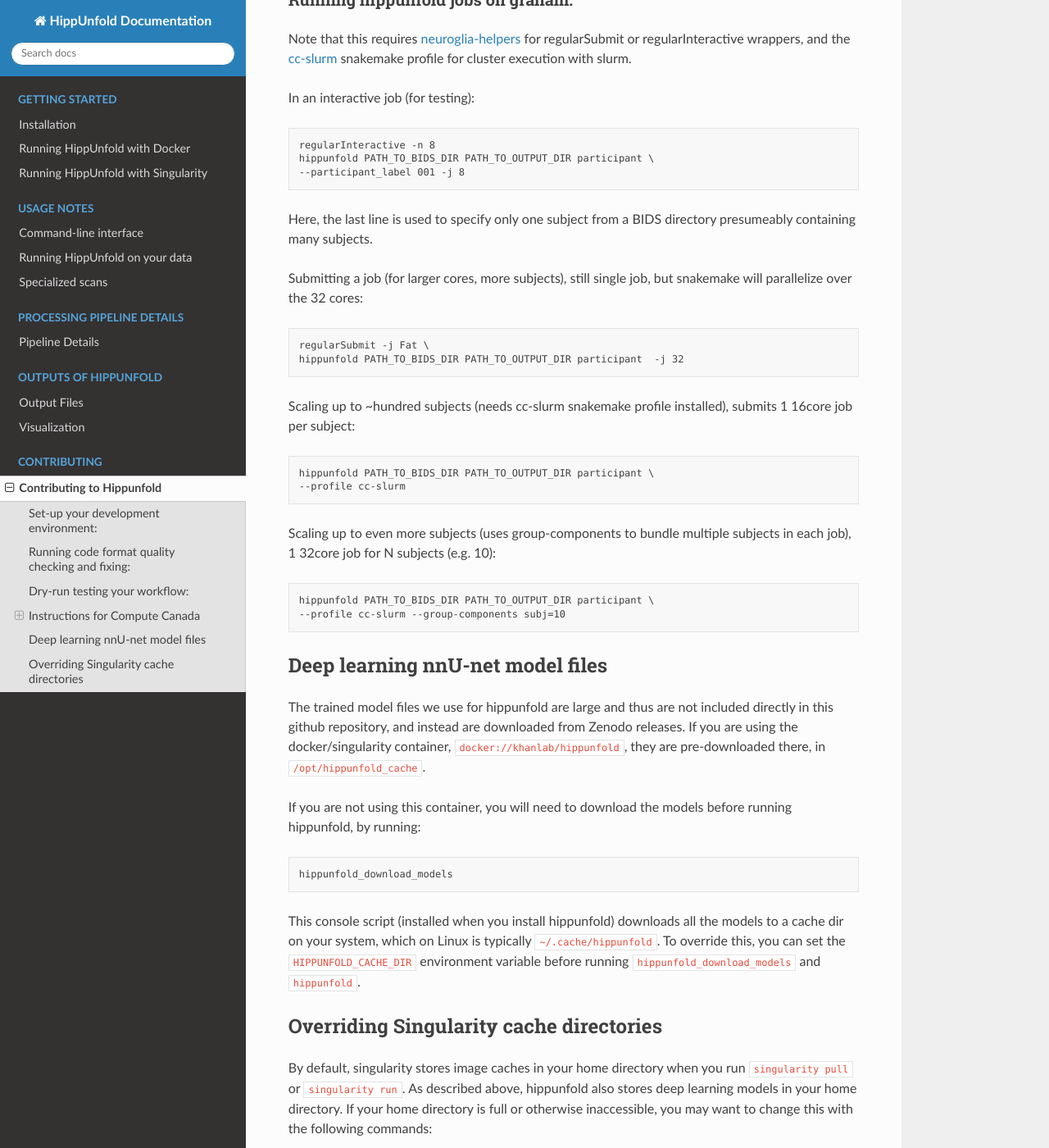
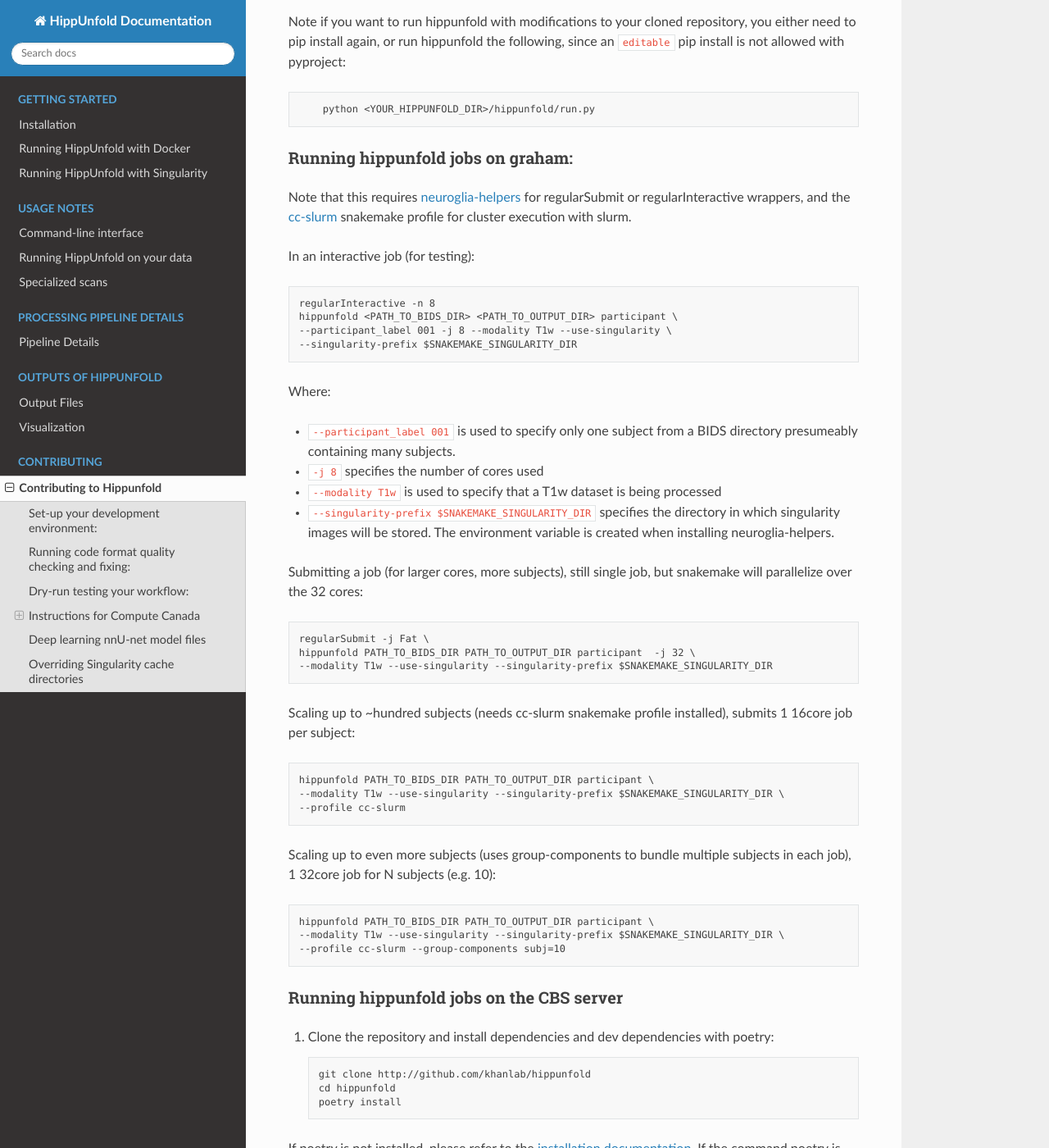
Before and after one commit to mcespedes99/hippunfold, a Sphinx documentation site: the page built from docs/contributing/contributing.md, in a window 1280 px wide and 1400 px high, scrolled down 2477 px. Shown: the whole window at 82% size. Built offline with Sphinx 7.4.7 and the Read the Docs theme 2.0.0, drawn with Linux system fonts in a browser that asks for light colours; some of the changed text lies outside the part shown.

Commit message:
Update_documentation
Implementation of new updates related to execution of HippUnfold in graham and CBS server

```diff
--- a/docs/contributing/contributing.md
+++ b/docs/contributing/contributing.md
@@ -91,9 +91,18 @@
         git clone https://github.com/khanlab/hippunfold.git
         pip install hippunfold/
 
-3. Run hippunfold:
+3. To run Hippunfold on Graham as a member of the Khan lab, please configure the
+[neuroglia-helpers](https://github.com/khanlab/neuroglia-helpers) with the khanlab profile.
 
-        hippunfold ...
+4. Set an environment variable in your bash profile (~/.bash_profile) with the location of the
+trained models. For Khan lab's members, the following line must be add to the bash profile file:
+
+        export HIPPUNFOLD_CACHE_DIR="/project/6050199/akhanf/opt/hippunfold_trained_models"
+
+Note: make sure to reload your bash profile if needed (`source ~./bash_profile`).
+
+5. For an easier execution in Graham, it's recommended to also install
+[cc-slurm](https://github.com/khanlab/cc-slurm) snakemake profile for cluster execution with slurm.
 
 Note if you want to run hippunfold with modifications to your cloned
 repository, you either need to pip install again, or run hippunfold the following, since
@@ -111,31 +120,55 @@
 In an interactive job (for testing):
 
     regularInteractive -n 8
-    hippunfold PATH_TO_BIDS_DIR PATH_TO_OUTPUT_DIR participant \
-    --participant_label 001 -j 8
+    hippunfold <PATH_TO_BIDS_DIR> <PATH_TO_OUTPUT_DIR> participant \
+    --participant_label 001 -j 8 --modality T1w --use-singularity \
+    --singularity-prefix $SNAKEMAKE_SINGULARITY_DIR
 
-Here, the last line is used to specify only one subject from a BIDS
+Where:
+ - `--participant_label 001` is used to specify only one subject from a BIDS
 directory presumeably containing many subjects.
+ - `-j 8` specifies the number of cores used
+ - `--modality T1w` is used to specify that a T1w dataset is being processed
+ - `--singularity-prefix $SNAKEMAKE_SINGULARITY_DIR` specifies the directory in
+which singularity images will be stored. The environment variable is created
+when installing neuroglia-helpers.
 
 Submitting a job (for larger cores, more subjects), still single job,
 but snakemake will parallelize over the 32 cores:
 
     regularSubmit -j Fat \
-    hippunfold PATH_TO_BIDS_DIR PATH_TO_OUTPUT_DIR participant  -j 32
+    hippunfold PATH_TO_BIDS_DIR PATH_TO_OUTPUT_DIR participant  -j 32 \
+    --modality T1w --use-singularity --singularity-prefix $SNAKEMAKE_SINGULARITY_DIR
 
 Scaling up to \~hundred subjects (needs cc-slurm snakemake profile
 installed), submits 1 16core job per subject:
 
     hippunfold PATH_TO_BIDS_DIR PATH_TO_OUTPUT_DIR participant \
+    --modality T1w --use-singularity --singularity-prefix $SNAKEMAKE_SINGULARITY_DIR \
     --profile cc-slurm
 
 Scaling up to even more subjects (uses group-components to bundle
 multiple subjects in each job), 1 32core job for N subjects (e.g. 10):
 
     hippunfold PATH_TO_BIDS_DIR PATH_TO_OUTPUT_DIR participant \
+    --modality T1w --use-singularity --singularity-prefix $SNAKEMAKE_SINGULARITY_DIR \
     --profile cc-slurm --group-components subj=10
 
+### Running hippunfold jobs on the CBS server
+1. Clone the repository and install dependencies and dev dependencies with poetry:
 
+       git clone http://github.com/khanlab/hippunfold
+       cd hippunfold
+       poetry install
+If poetry is not installed, please refer to the [installation documentation](https://python-poetry.org/docs/). If the command poetry is not found, add the following line to your bashrc file located in your home directory (considering that the poetry binary is located under `$HOME/.local/bin`:
+
+       export PATH=$PATH:$HOME/.local/bin
+2. Add the `$SNAKEMAKE_SINGULARITY_DIR` and `$HIPPUNFOLD_CACHE_DIR` environment variables to the bashrc file. For Khan lab's members, add the following lines:
+
+        export SNAKEMAKE_SINGULARITY_DIR="/srv/khan/shared/containers/snakemake_containers"
+        export HIPPUNFOLD_CACHE_DIR="/srv/khan/shared/data/hippunfold_models"
+This will work only if the `setup_automount_v2` script was already executed.
+3. HippUnfold might be executed using `poetry run hippunfold <arguments>` or through the `poetry shell` method. Refer to previous section for more information in regards to execution options. Please be aware that the CBS server shouldn't be used for high computing tasks.
 
 ## Deep learning nnU-net model files
 
```
